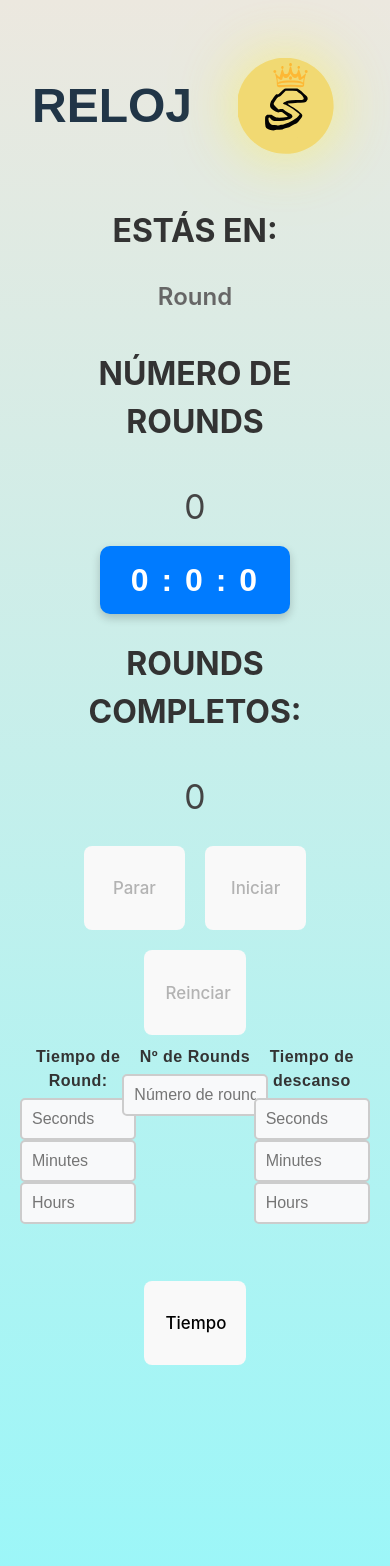
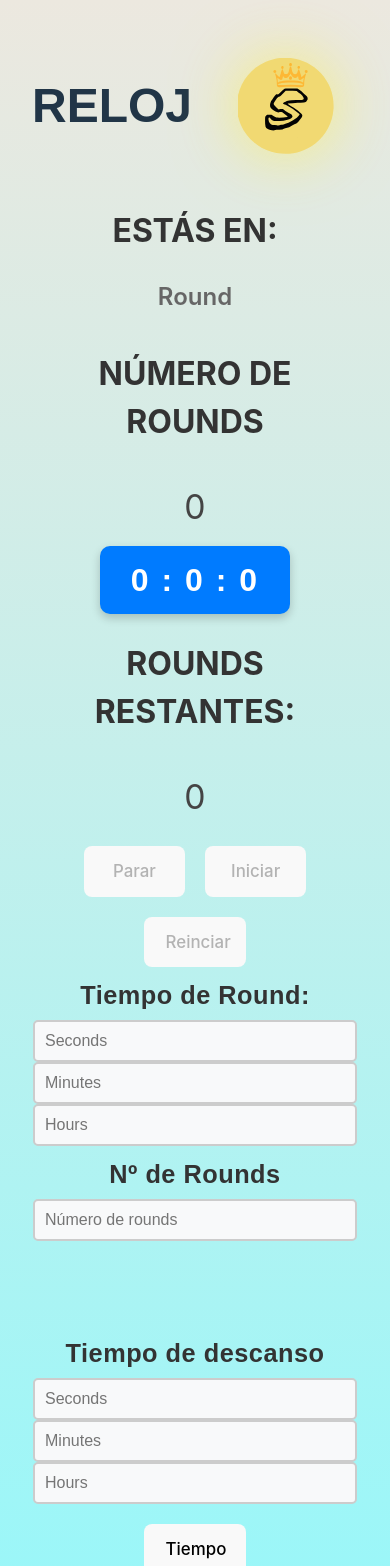
Before and after one commit to JoakinGC/timer-round-box, a React (Vite) app: page / in a window 390 px wide. Shown: the top 1566 px of the page. Built offline with nearby package versions, Linux system fonts and the light colour scheme.

Commit message:
change text, responsive form

```diff
--- a/src/componets/TimerContainer.tsx
+++ b/src/componets/TimerContainer.tsx
@@ -19,7 +19,7 @@ const TimerContainer = ({timerProps}:{timerProps:FormTimerProps}) =>{
                 <h3>
                     {(timerState.isFinally) ? "Fin": timerState.isBreak ?"Descanso" :"Round"}
                 </h3>
-            </article>
+        </article>
         <article className="timer-container">
             <article>
                 <h2>Número de Rounds</h2>
@@ -33,7 +33,7 @@ const TimerContainer = ({timerProps}:{timerProps:FormTimerProps}) =>{
                 />
             </article>
             <article>
-                <h2>Rounds completos:</h2>
+                <h2>Rounds restantes:</h2>
                 <p>{timerState.roundsRemaining}</p>
             </article>
         </article>
--- a/src/styles/FormTimer.css
+++ b/src/styles/FormTimer.css
@@ -21,3 +21,15 @@
     grid-row: 2;
     grid-column: 2;
 }
+
+
+@media (max-width:600px){
+    .form{
+        grid-template-columns: 1fr;
+    }
+    .form--boutton{
+        grid-row: 4;
+        grid-column: 1;
+    }
+
+}
--- a/src/styles/index.css
+++ b/src/styles/index.css
@@ -71,7 +71,7 @@ button {
   border-radius: 8px;
   border: 1px solid transparent;
   padding: 0.6em 1.2em;
-  font-size: 2vh;
+  font-size: 4vh;
   text-align: center;
   font-weight: 500;
   font-family: inherit;
@@ -123,7 +123,7 @@ input[type="number"] {
 }
 
 label {
-  font-size: 1rem;
+  font-size: 3vh;
   font-weight: 600;
   color: #333;
   font-family: 'Arial', sans-serif;
@@ -157,6 +157,8 @@ input:focus + label {
 
 @media (max-width:600px){
   button{
+    font-size: 2vh;
     width: 12vh;
+    height: 6vh;
   }
 }
```
